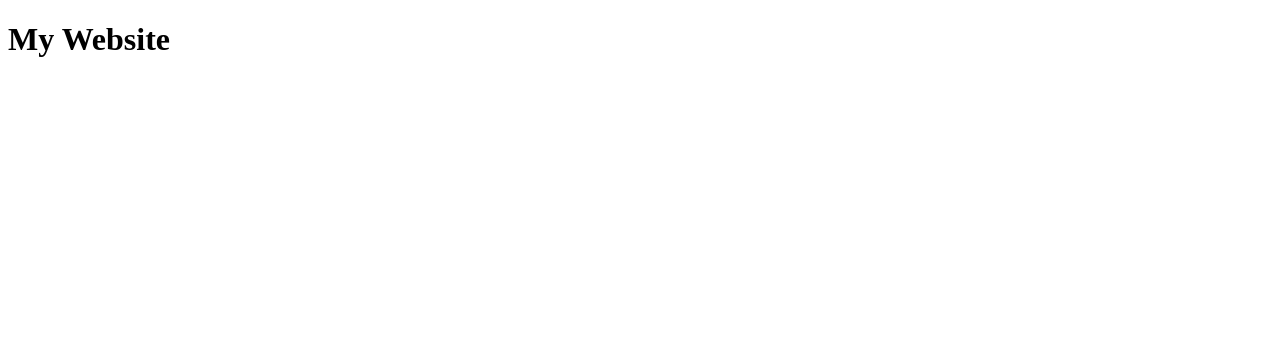
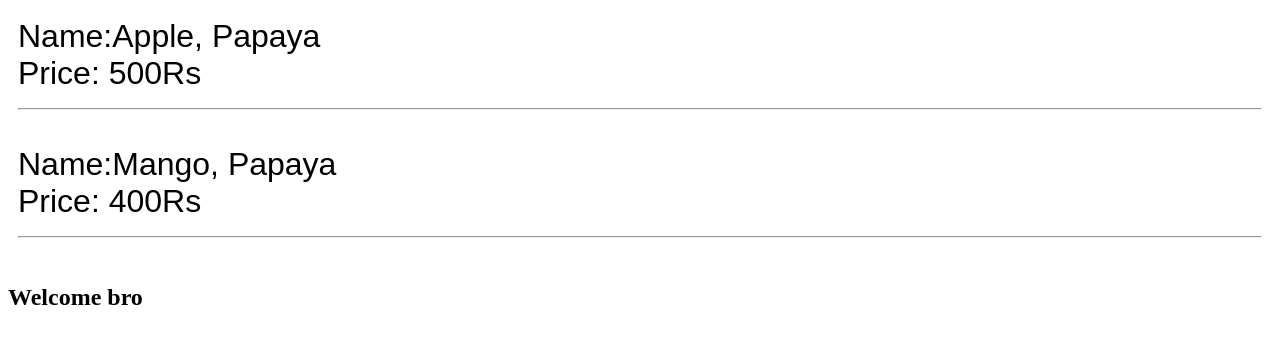
Before and after one commit to Dude6561/learningreact, a React (Vite) app in the folder learning/: page / in a window 1280 px wide. Shown: the top 344 px of the page. Built offline with nearby package versions, Linux system fonts and the light colour scheme.

Commit message:
props and conditional rendering

```diff
--- a/learning/src/App.jsx
+++ b/learning/src/App.jsx
@@ -1,8 +1,13 @@
 import Header from "./header"
+import UserGreeting from "./userGreeting"
+import './index.css'
 export default function App(){
   return(
     <div>
-  <Header />
+  <Header Fruits="Apple, Papaya" Paisa="500Rs" />
+  <Header Fruits="Mango, Papaya" Paisa="400Rs" />
+  <UserGreeting isloggedin ={true} />
+
     </div>
   )
 }
--- a/learning/src/header.jsx
+++ b/learning/src/header.jsx
@@ -1,8 +1,15 @@
-export default function Header(){
-    return( <div>
+import React from "react"
+
+export default function Header(props){
+    return( <div className="student">
  <header>
-    <h1>My Website</h1>
+
+    <nav>
+        <p>Name:{props.Fruits}</p>
+        <p1>Price: {props.Paisa} </p1>
+    </nav>
+    <hr />
  </header>
-    </div>
+ </div>
     )
 }
--- /dev/null
+++ b/learning/src/index.css
@@ -0,0 +1,10 @@
+.student{
+    font-family: Arial, Helvetica, sans-serif;
+    font-size: 2em;
+    padding: 10px;
+    border: 2px solid hsla(0, 0%, 50, 10);
+
+}
+.student p{
+    margin: 0px;
+}
--- /dev/null
+++ b/learning/src/userGreeting.jsx
@@ -0,0 +1,9 @@
+import React from "react";
+
+export default function UserGreeting(props) {
+  if (props.isloggedin) {
+   return <h2>Welcome bro </h2>
+  }
+
+
+}
```
